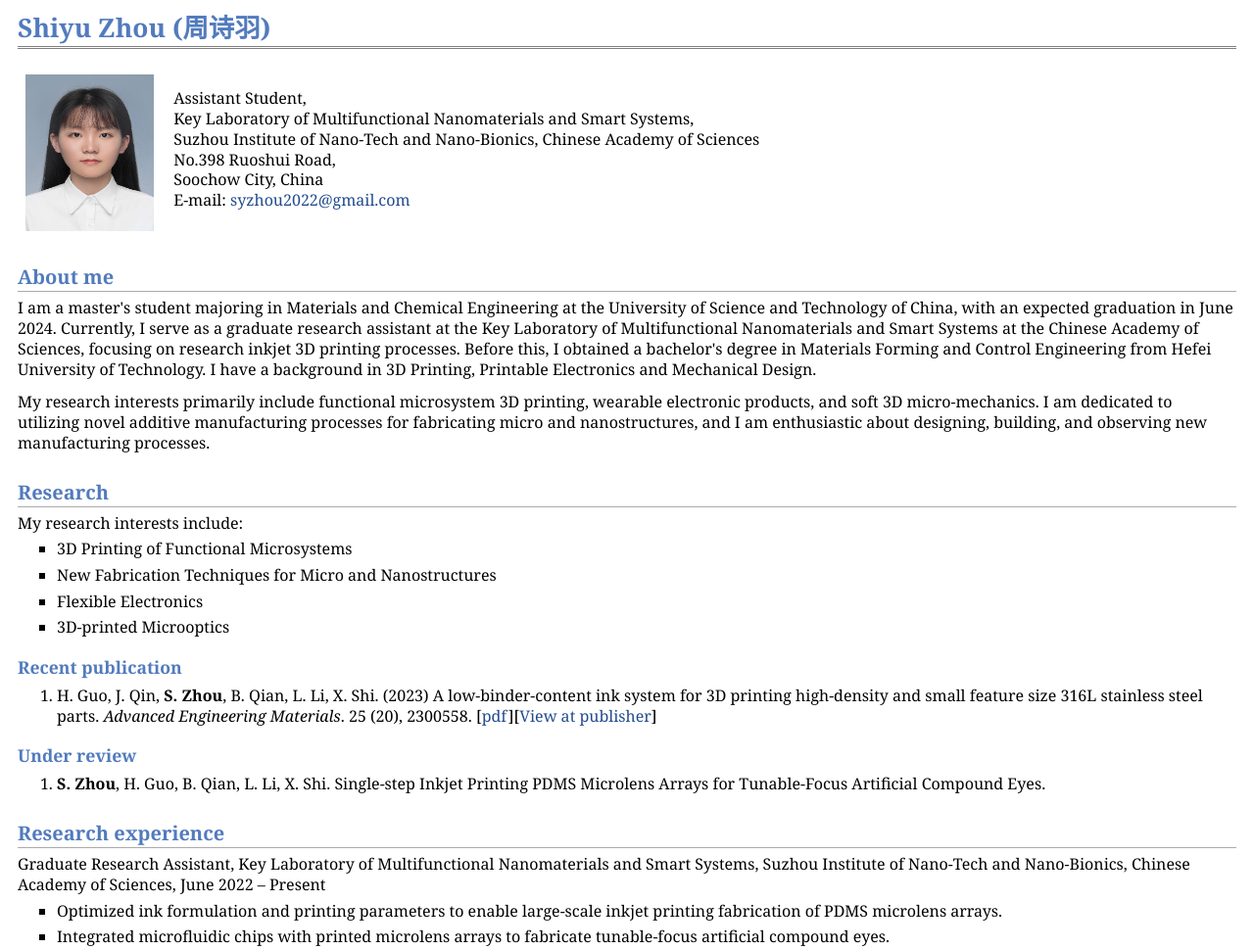
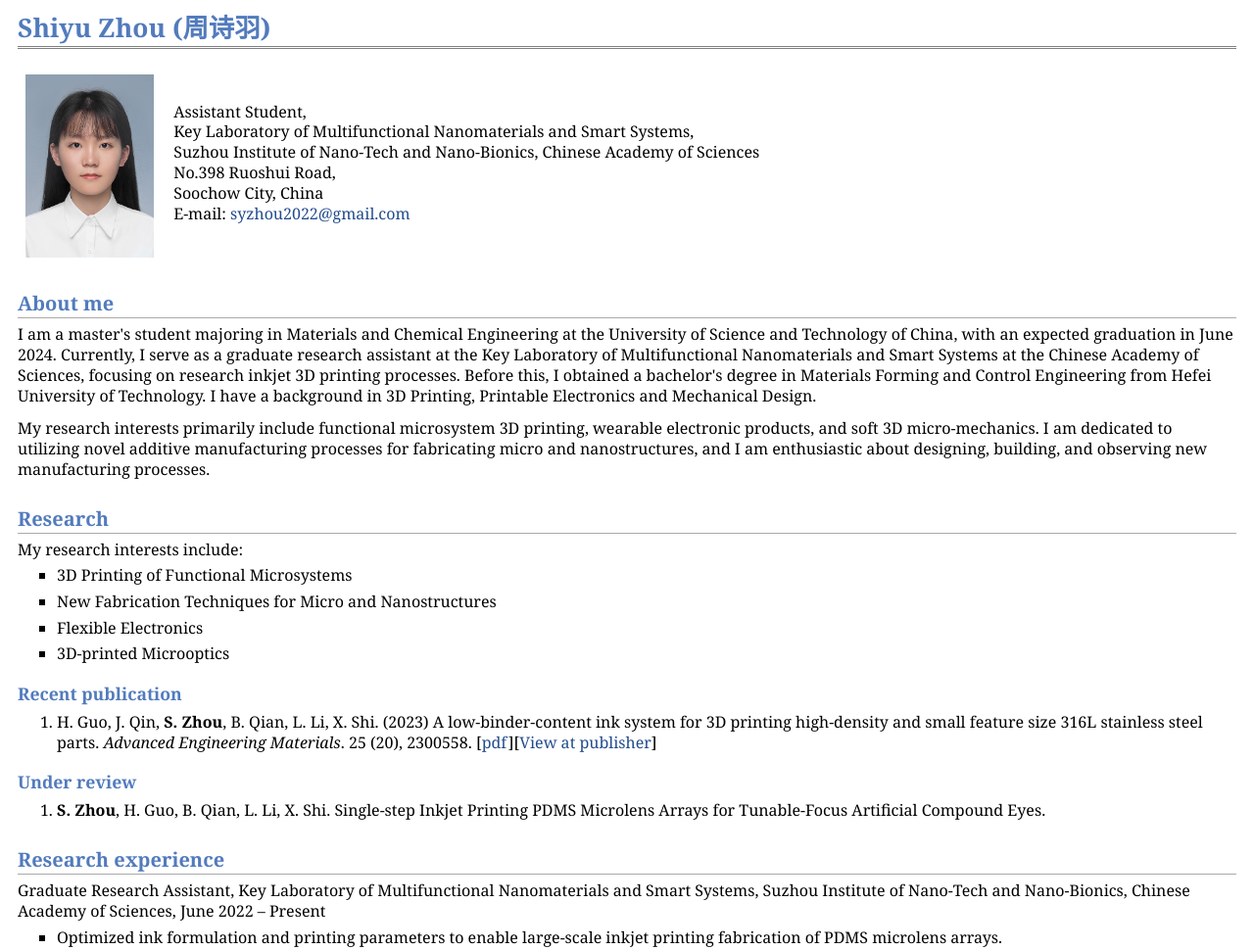
Before and after one commit to Ethan11GUO/syzhou.github.io, a plain HTML site: page index.html in a window 1280 px wide. Shown: the top 970 px of the page at 98% size. Drawn offline with Linux system fonts and the light colour scheme.

Commit message:
Update index.html

```diff
--- a/index.html
+++ b/index.html
@@ -19,7 +19,7 @@
         <table class="imgtable">
             <tr>
                 <td>
-                    <a href="https://github.com/Ethan11GUO/syzhou.github.io/"><img src="photo/bio.jpg" alt="alt text" width="131px" height="160px" /></a>&nbsp;
+                    <a href="https://github.com/Ethan11GUO/syzhou.github.io/"><img src="photo/bio.jpg" alt="alt text" width="131px" height="187px" /></a>&nbsp;
                 </td>
                 <td align="left">
                     <p>
```
